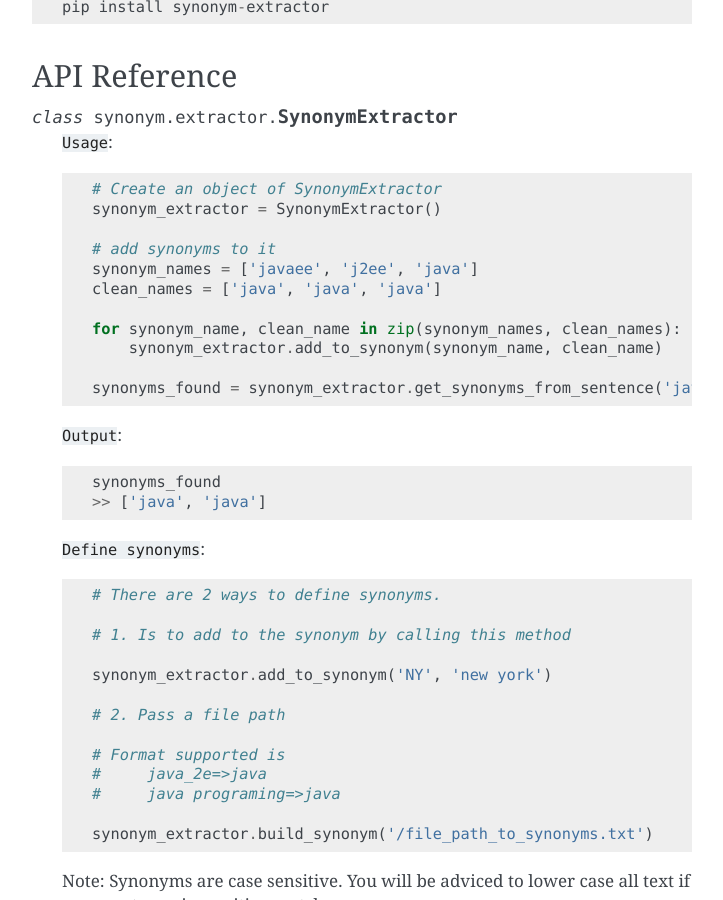
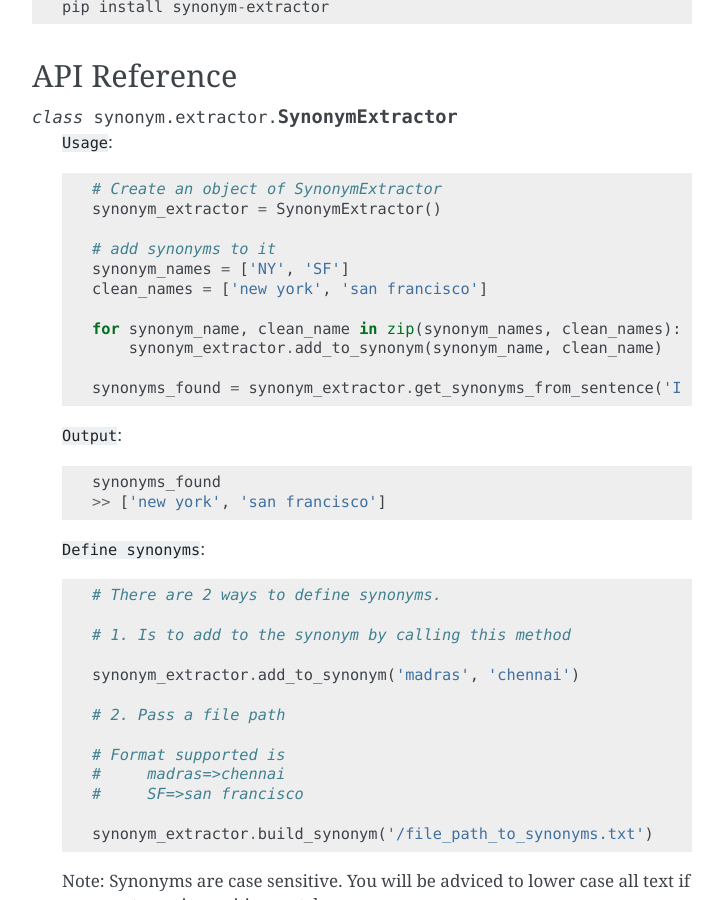
Before and after one commit to vi3k6i5/synonym-extractor, a Sphinx documentation site: the page built from docs/index.rst, in a window 1280 px wide and 900 px high, scrolled down 475 px. Shown: the whole window, without its empty margins (388-1111 px from the left). Built offline with Sphinx 7.4.7, drawn with Linux system fonts in a browser that asks for light colours.

Commit message:
changes examples

```diff
--- a/docs/index.rst
+++ b/docs/index.rst
@@ -31,18 +31,18 @@ API Reference
         synonym_extractor = SynonymExtractor()
 
         # add synonyms to it
-        synonym_names = ['javaee', 'j2ee', 'java']
-        clean_names = ['java', 'java', 'java']
+        synonym_names = ['NY', 'SF']
+        clean_names = ['new york', 'san francisco']
 
         for synonym_name, clean_name in zip(synonym_names, clean_names):
             synonym_extractor.add_to_synonym(synonym_name, clean_name)
 
-        synonyms_found = synonym_extractor.get_synonyms_from_sentence('javaee is my language, j2ee is my code')
+        synonyms_found = synonym_extractor.get_synonyms_from_sentence('I love SF and NY')
 
     ``Output``::
 
         synonyms_found
-        >> ['java', 'java']
+        >> ['new york', 'san francisco']
 
 
     ``Define synonyms``::
@@ -51,16 +51,15 @@ API Reference
 
         # 1. Is to add to the synonym by calling this method
 
-        synonym_extractor.add_to_synonym('NY', 'new york')
+        synonym_extractor.add_to_synonym('madras', 'chennai')
 
         # 2. Pass a file path
 
         # Format supported is
-        #     java_2e=>java
-        #     java programing=>java
+        #     madras=>chennai
+        #     SF=>san francisco
 
         synonym_extractor.build_synonym('/file_path_to_synonyms.txt')
-
 
 
     Note: Synonyms are case sensitive. You will be adviced to lower case all text if you want case insensitive match.
```
Also changed, not shown: README.rst (+4 -4 lines), 1 other file.
